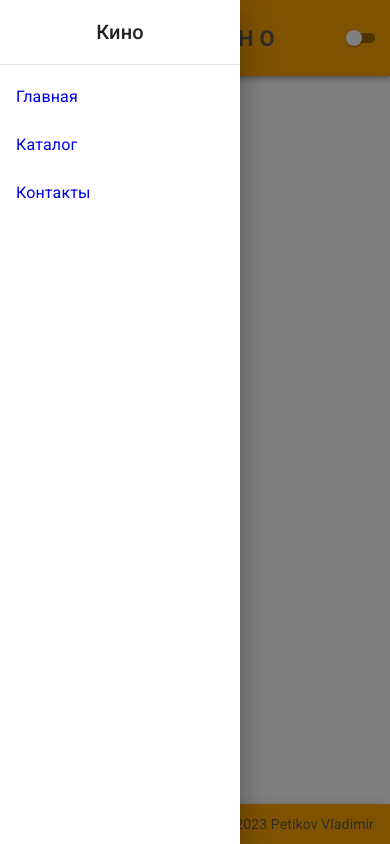
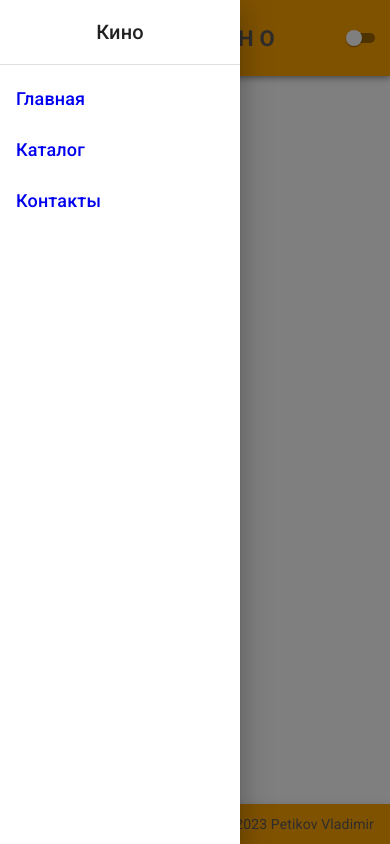
Before and after one commit to petikov-w/mui-250423, a React (Create React App) app: page /contacts in a window 390 px wide. Both pictures are taken after a click on the button "menu". Built offline with nearby package versions, Linux system fonts and the light colour scheme.

Commit message:
090523-1215

```diff
--- a/src/components/Header_v2.jsx
+++ b/src/components/Header_v2.jsx
@@ -31,9 +31,9 @@ const TypographyLinkStl = styled(Typography)`
 `;
 
 const TypographyLITStl = styled(Typography)`
-    font-weight : 600;
+    font-weight : 500;
     font-size: 18px;
-
+    //color: #649f59;
     :hover {
       color: #649f59;
     }
@@ -70,9 +70,10 @@ export const Header_v2 = (props) => {
                 {navItems.map((item) => (
                   <ListItem key={item.id}  component={NavLink}
                                           to={item.path} disablePadding>
-                    <ListItemButton sx={{ textAlign: 'center' }}>
+                    <ListItemButton color="inherit" sx={{ textAlign: 'center' }}>
                       <TypographyLITStl>
-                         <ListItemText primary={item.navItem} />
+                         <ListItemText disableTypography primary={item.navItem} />
+                         {/* <ListItemText  primary={item.navItem} /> */}
                       </TypographyLITStl>
 
                     </ListItemButton>
@@ -152,11 +153,10 @@ export const Header_v2 = (props) => {
                         </Box>
                     </Container>
                 </AppBar>
-                <Box color="primary" component="nav">
+                <Box component="nav">
                     <Drawer
                     container={container}
-
-                    variant="temporary"
+                    // variant="temporary"
                     open={mobileOpen}
                     onClose={handleDrawerToggle}
                     ModalProps={{
```
